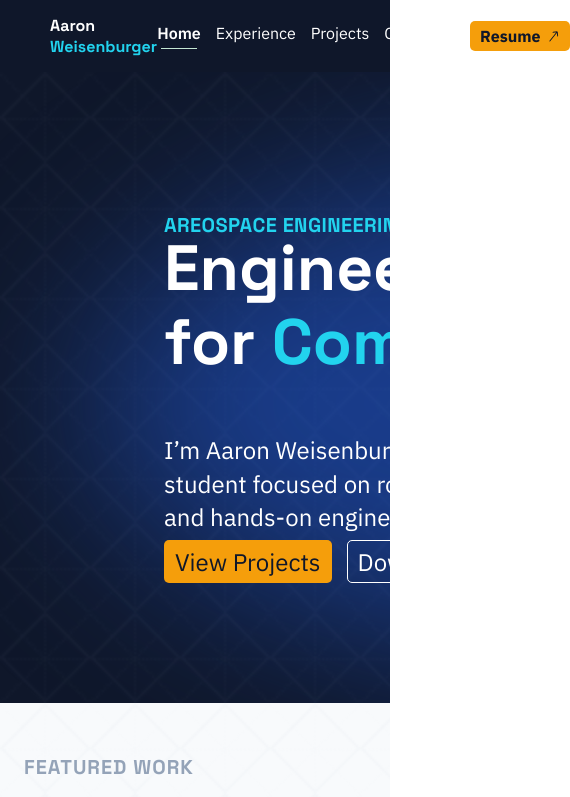
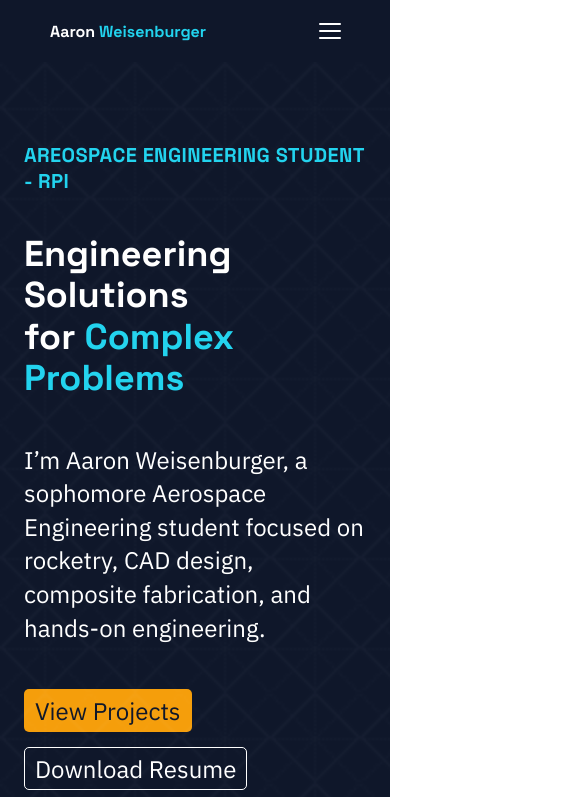
Before and after one commit to Julesc27/Aaron-Weisenburger-Portfolio, a React (Vite) app: page / in a window 390 px wide. Shown: the top 797 px of the page, 570 px wide, since content can reach past the window. Built offline with nearby package versions, Linux system fonts and the light colour scheme.

Commit message:
fixed some bugs

```diff
--- a/src/components/NavBar.jsx
+++ b/src/components/NavBar.jsx
@@ -1,3 +1,4 @@
+import { useState } from 'react'
 import { NavLink } from 'react-router-dom'
 
 const navLinks = [
@@ -8,13 +9,31 @@ const navLinks = [
 ]
 
 export default function NavBar() {
+  const [menuOpen, setMenuOpen] = useState(false)
+
+  function closeMenu() {
+    setMenuOpen(false)
+  }
+
   return (
     <nav className="navbar">
-      <NavLink to="/" className="logo" end>
+      <NavLink to="/" className="logo" end onClick={closeMenu}>
         Aaron <span className="weisenburger">Weisenburger</span>
       </NavLink>
 
-      <div className="nav-menu">
+      <button
+        type="button"
+        className={`nav-toggle${menuOpen ? ' nav-toggle--open' : ''}`}
+        aria-label={menuOpen ? 'Close menu' : 'Open menu'}
+        aria-expanded={menuOpen}
+        onClick={() => setMenuOpen((open) => !open)}
+      >
+        <span></span>
+        <span></span>
+        <span></span>
+      </button>
+
+      <div className={`nav-menu${menuOpen ? ' nav-menu--open' : ''}`}>
         <div className="nav-links">
           {navLinks.map(({ label, to }) => (
             <NavLink
@@ -22,6 +41,7 @@ export default function NavBar() {
               to={to}
               end={to === '/'}
               className={({ isActive }) => (isActive ? 'active' : undefined)}
+              onClick={closeMenu}
             >
               {label}
             </NavLink>
@@ -31,6 +51,7 @@ export default function NavBar() {
           href="/aaron-weisenburger-resume.png"
           download="Aaron-Weisenburger-Resume.png"
           className="resume-btn"
+          onClick={closeMenu}
         >
           <span>Resume</span>
           <img src="/arrow.svg" className="resume-icon" alt="" />
--- a/src/components/ProjectDetailContent.jsx
+++ b/src/components/ProjectDetailContent.jsx
@@ -71,8 +71,13 @@ export default function ProjectDetailContent({ detail, project }) {
           </div>
           <div className="detail-results-body">
             <div className="detail-results-images">
-              {Array.from({ length: detail.resultsImageCount }).map((_, i) => (
-                <div className="detail-results-image" key={i}></div>
+              {detail.resultsImages.map((image, i) => (
+                <img
+                  key={i}
+                  className="detail-results-image"
+                  src={image.src}
+                  alt={image.alt}
+                />
               ))}
             </div>
             <div className="detail-results-text">
--- a/src/data/projectDetails.js
+++ b/src/data/projectDetails.js
@@ -35,7 +35,13 @@ export const projectDetails = {
     ],
     resultsHeading: "Results",
     skillsLine: "Skills: Open Rocket, Laser Cutting, Safety",
-    resultsImageCount: 2,
+    // No real photos yet — each entry renders as an actual <img>, just
+    // pointed at a placeholder graphic for now. Once real photos exist,
+    // drop the files in /public and swap the `src` (and `alt`) here.
+    resultsImages: [
+      { src: "/results-placeholder.svg", alt: "Photo of the finished rocket (coming soon)" },
+      { src: "/results-placeholder.svg", alt: "Photo of the finished rocket (coming soon)" },
+    ],
     resultsParagraphs: [
       "The rocket was built from September to November of 2025 under the guidance of senior members of Rensselaer Rocket Society.",
       "Learned the basics of rocket design using Open Rocket and building techniques such as creating good fin fillets.",
--- a/src/index.css
+++ b/src/index.css
@@ -116,6 +116,90 @@ a {
   width: 13px;
   height: 7px;
   transform: rotate(-51.34deg);
+}
+
+/* Hamburger toggle — hidden on desktop, shown once the inline nav no
+   longer fits (see the 900px nav-menu override below). */
+.nav-toggle {
+  display: none;
+  flex-direction: column;
+  justify-content: center;
+  align-items: center;
+  gap: 5px;
+  width: 32px;
+  height: 32px;
+  padding: 0;
+  background: transparent;
+  border: none;
+  cursor: pointer;
+  flex-shrink: 0;
+}
+
+.nav-toggle span {
+  display: block;
+  width: 22px;
+  height: 2px;
+  background-color: #ffffff;
+  border-radius: 1px;
+  transition: transform 0.2s ease, opacity 0.2s ease;
+}
+
+.nav-toggle--open span:nth-child(1) {
+  transform: translateY(7px) rotate(45deg);
+}
+
+.nav-toggle--open span:nth-child(2) {
+  opacity: 0;
+}
+
+.nav-toggle--open span:nth-child(3) {
+  transform: translateY(-7px) rotate(-45deg);
+}
+
+@media (max-width: 900px) {
+  .navbar {
+    position: relative;
+    flex-wrap: wrap;
+  }
+
+  .nav-toggle {
+    display: flex;
+  }
+
+  .nav-menu {
+    display: none;
+    position: absolute;
+    top: 100%;
+    left: 0;
+    right: 0;
+    flex-direction: column;
+    align-items: stretch;
+    gap: 20px;
+    background-color: #0f172a;
+    padding: 20px 24px 28px;
+    border-top: 1px solid rgba(184, 199, 211, 0.25);
+    box-shadow: 0 16px 24px rgba(0, 0, 0, 0.25);
+    z-index: 20;
+  }
+
+  .nav-menu--open {
+    display: flex;
+  }
+
+  .nav-links {
+    flex-direction: column;
+    align-items: flex-start;
+    gap: 18px;
+  }
+
+  .nav-links a.active::after {
+    left: 0;
+    transform: none;
+  }
+
+  .resume-btn {
+    align-self: flex-start;
+  }
 }
 
 /* ===== Shared page-body placeholder =====
@@ -336,6 +420,64 @@ a {
   color: #ffffff;
 }
 
+/* The desktop hero is entirely absolute-positioned to match the Figma
+   layout pixel-for-pixel. None of that survives a narrow viewport, so
+   below 900px every piece drops into normal flow instead and `.hero`
+   itself becomes the flex column that stacks them in DOM order:
+   eyebrow, heading, text, actions, then the headshot photo. */
+@media (max-width: 900px) {
+  .hero {
+    display: flex;
+    flex-direction: column;
+    min-height: 0;
+    padding: 60px 24px 50px;
+    gap: 20px;
+  }
+
+  .hero-glow--primary,
+  .hero-glow--secondary,
+  .hero-card-frame,
+  .hero-card-label,
+  .hero-card-caption {
+    display: none;
+  }
+
+  .hero-eyebrow,
+  .hero-heading,
+  .hero-text,
+  .hero-actions,
+  .hero-card {
+    position: static;
+    z-index: auto;
+  }
+
+  .hero-eyebrow {
+    white-space: normal;
+  }
+
+  .hero-heading {
+    white-space: normal;
+    font-size: 36px;
+  }
+
+  .hero-text {
+    width: 100%;
+    max-width: 560px;
+  }
+
+  .hero-actions {
+    flex-wrap: wrap;
+  }
+
+  .hero-card {
+    width: 100%;
+    max-width: 320px;
+    height: auto;
+    aspect-ratio: 292 / 315;
+    margin: 10px auto 0;
+  }
+}
+
 /* ===== Featured Work section (Figma node 7:160) — Home page only ===== */
 
 .featured-work {
@@ -389,6 +531,12 @@ a {
   font-weight: 700;
   font-size: 48px;
   color: #0f172a;
+}
+
+@media (max-width: 900px) {
+  .section-heading {
+    font-size: 36px;
+  }
 }
 
 .view-all-link {
@@ -1105,6 +1253,10 @@ a {
 
   .opportunity-form {
     flex-basis: 100%;
+  }
+
+  .form-row {
+    flex-direction: column;
   }
 }
 
@@ -1860,11 +2012,12 @@ a {
 }
 
 .detail-results-image {
+  display: block;
   width: 325px;
   height: 400px;
   border-radius: 10px;
   border: 1px solid #b8c7d3;
-  background-color: rgba(217, 217, 217, 0.5);
+  object-fit: cover;
 }
 
 .detail-results-text {
@@ -1893,6 +2046,11 @@ a {
 
   .detail-hero-title {
     font-size: 40px;
+  }
+
+  .detail-materials-heading,
+  .detail-results-heading {
+    font-size: 36px;
   }
 
   .detail-results-image {
@@ -2246,7 +2404,17 @@ a {
     font-size: 40px;
   }
 
+  .contact-info {
+    flex-basis: auto;
+  }
+
   .contact-card {
+    /* .contact-page-inner switches to a column flex container above, so
+       the fixed `flex: 0 1 600px` basis meant for its desktop WIDTH would
+       otherwise cap its HEIGHT instead — clipping the form and button
+       via this card's own overflow:hidden. Reset it to auto so the card
+       sizes to its actual content. */
+    flex: 1 1 auto;
     max-width: 100%;
   }
 
```
Also changed, not shown: public/results-placeholder.svg (added).
